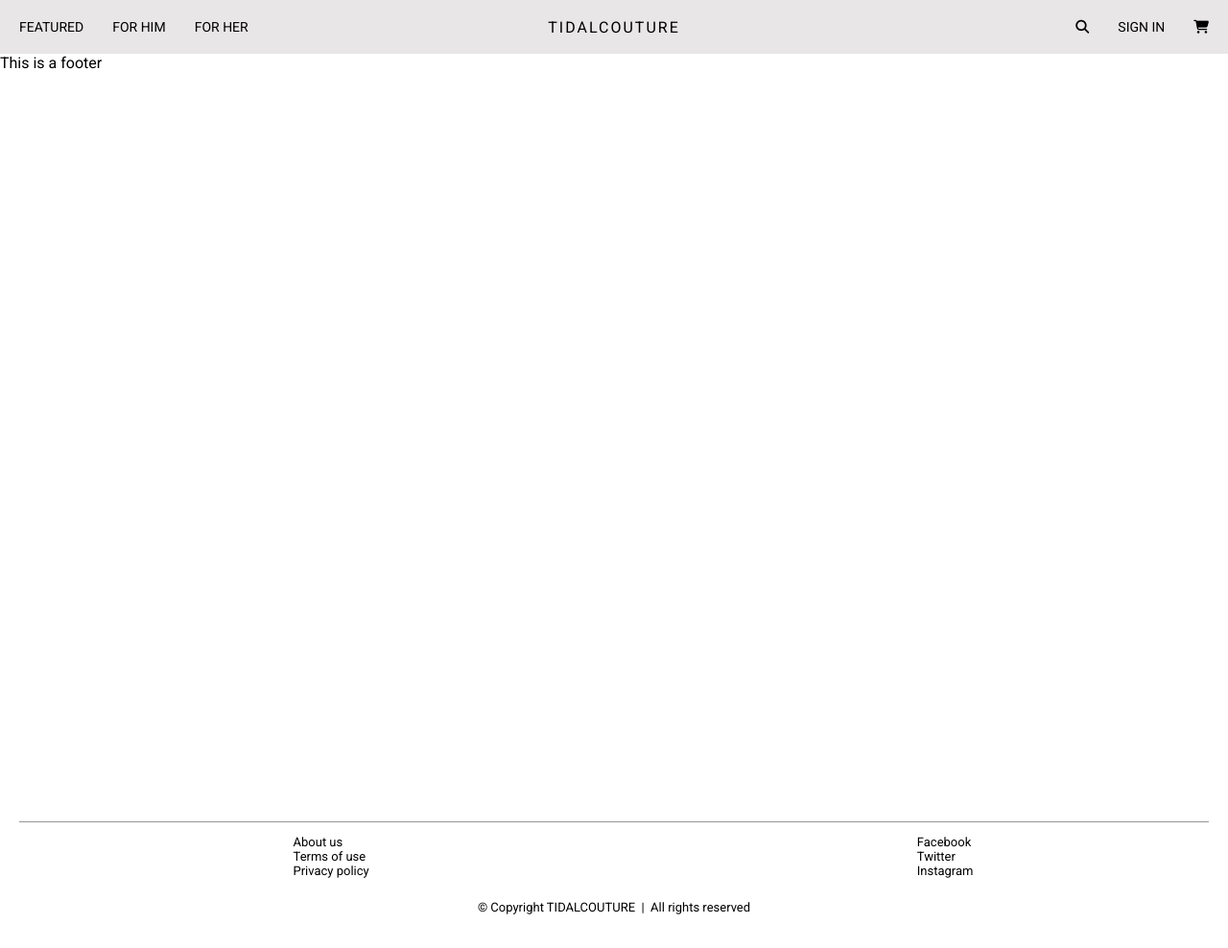
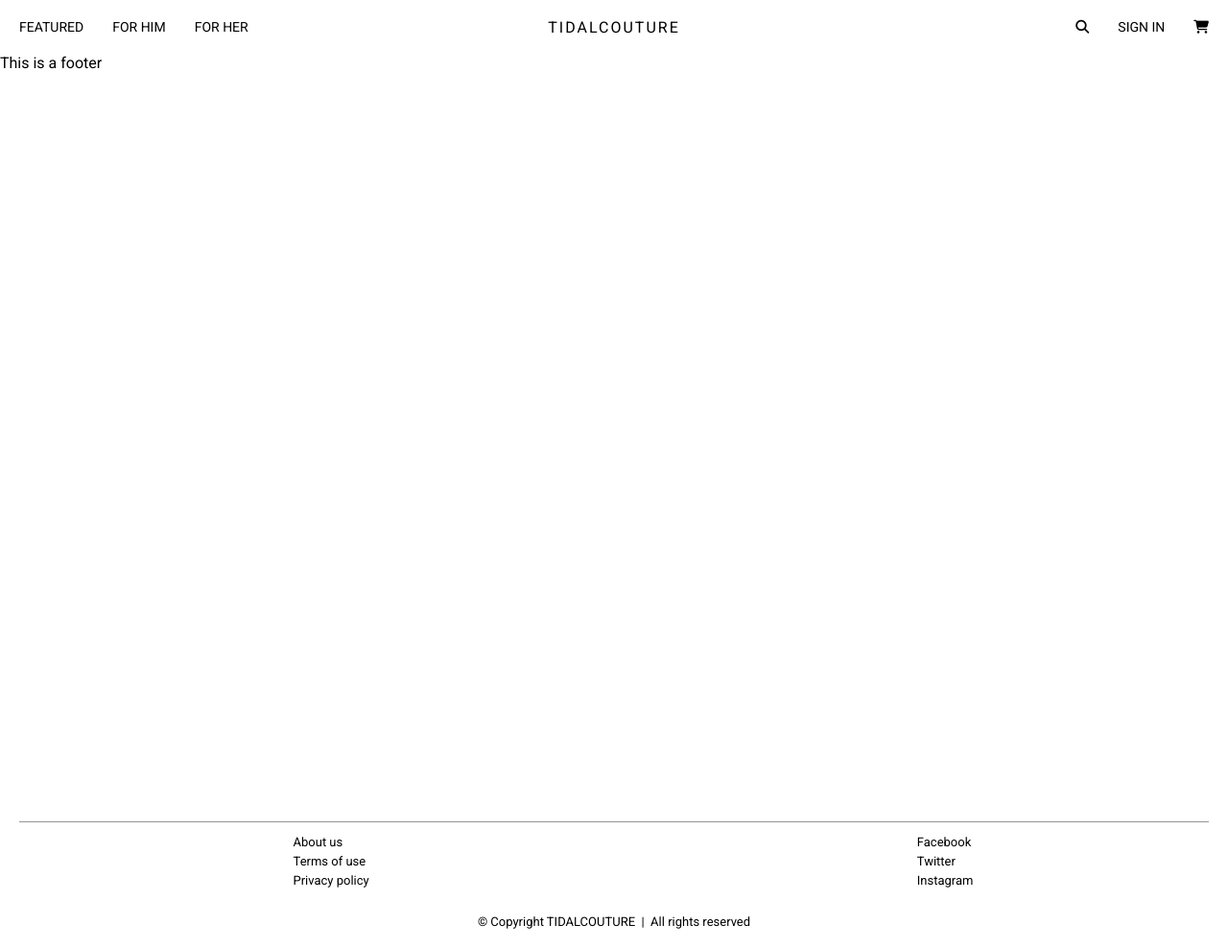
Before and after one commit to KaustavG1/tidalcouture, a React (Create React App) app: page / in a window 1280 px wide. Shown: the whole page at 96% size. Built offline with nearby package versions, Linux system fonts and the light colour scheme.

Commit message:
Minor updates

```diff
--- a/src/components/Footer/Footer.js
+++ b/src/components/Footer/Footer.js
@@ -23,12 +23,12 @@ const StyledColumn = styled.ul`
 `
 
 const StyledItem = styled.li`
-
+  padding-bottom: 5px;
 `
 
 const CopyrightText = styled.div`
   text-align: center;
-  padding: 10px;
+  padding-top: 10px;
 `
 
 function Footer() {
--- a/src/components/Header/Header.js
+++ b/src/components/Header/Header.js
@@ -4,7 +4,7 @@ import styled from 'styled-components'
 import Divider from '../common/Divider'
 
 const StyledNav = styled.nav`
-  background: #e8e6e6;
+  // background: #e8e6e6;
   width: 100%;
   position: sticky;
   top: 0px;
@@ -67,7 +67,7 @@ const StyledLi = styled.li`
 const StyledSearchBar = styled.div`
   width: 100vw;
   height: 50px;
-  background: #e8e6e6;
+  // background: #e8e6e6;
   transition: all 0.5s ease;
 `
 
```
